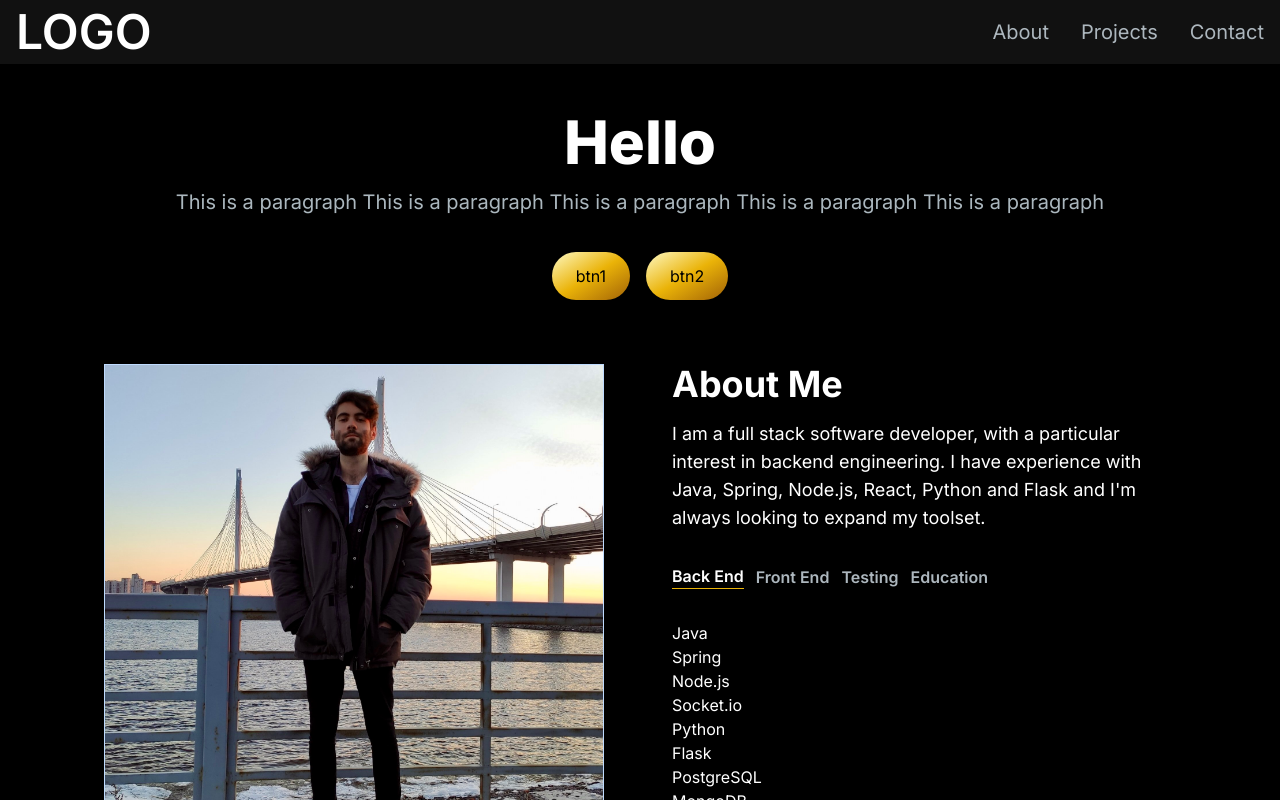
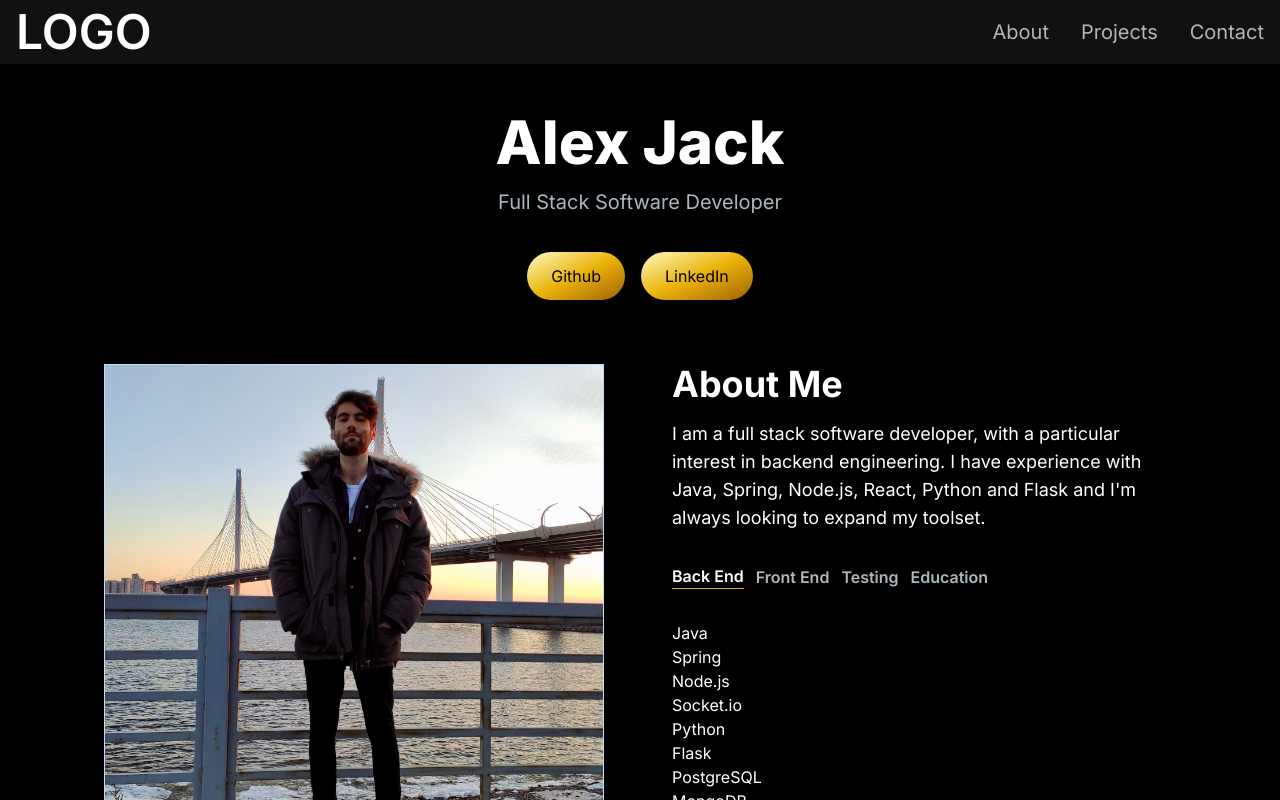
Before and after one commit to kcaj21/portfoliowebsite, a Next.js app: page / in a window 1280 px wide. Shown: the top 800 px of the page. Built offline with nearby package versions, Linux system fonts and the light colour scheme.

Commit message:
github and vercel links added

```diff
--- a/src/app/Components/HeroSection.jsx
+++ b/src/app/Components/HeroSection.jsx
@@ -6,13 +6,13 @@ const HeroSection = () => {
     <section>
     <div className='grid grid-cols-1 sm:grid-cols-12'>
         <div className='col-span-12 place-self-center text-center '>
-            <h1 className='text-white mb-4 text-4xl sm:text-5xl lg:text-6xl font-extrabold'>Hello</h1>
+            <h1 className='text-white mb-4 text-4xl sm:text-5xl lg:text-6xl font-extrabold'>Alex Jack</h1>
             <p className='text-[#ABB7BE] text-base sm:text-lg mb-6 lg:text-xl'>
-            This is a paragraph This is a paragraph This is a paragraph This is a paragraph This is a paragraph
+            Full Stack Software Developer
             </p>
             <div>
-                <button className='px-6 py-3 w-full sm:w-fit rounded-full mr-4 bg-gradient-to-br from-yellow-100 via-yellow-500 to-yellow-700 hover:text-slate-700 text-black'>btn1</button>
-                <button className='px-6 py-3 w-full sm:w-fit rounded-full bg-gradient-to-br from-yellow-100 via-yellow-500 to-yellow-700 hover:text-slate-700 text-black mt-3'>btn2</button>
+                <button className='px-6 py-3 w-full sm:w-fit rounded-full mr-4 bg-gradient-to-br from-yellow-100 via-yellow-500 to-yellow-700 hover:text-slate-700 text-black'>Github</button>
+                <button className='px-6 py-3 w-full sm:w-fit rounded-full bg-gradient-to-br from-yellow-100 via-yellow-500 to-yellow-700 hover:text-slate-700 text-black mt-3'>LinkedIn</button>
             </div>
         </div>
 
--- a/src/app/Components/ProjectCard.jsx
+++ b/src/app/Components/ProjectCard.jsx
@@ -1,8 +1,8 @@
-import { CodeBracketIcon } from '@heroicons/react/24/solid'
+import { CodeBracketIcon, EyeIcon } from '@heroicons/react/24/solid'
 import React from 'react'
 import Link from 'next/link'
 
-const ProjectCard = ({imgUrl, title, description }) => {
+const ProjectCard = ({imgUrl, title, description, gitUrl, previewUrl }) => {
   return (
     <div>
         <div
@@ -10,8 +10,11 @@ const ProjectCard = ({imgUrl, title, description }) => {
         style={{ background: `url(${imgUrl})`, backgroundSize: 'cover' }}
         >
             <div className='overlay items-center justify-center absolute top-0 left-0 w-full h-full bg-[#181818] bg-opacity-0 hidden group-hover:flex group-hover:bg-opacity-80 transition-all duration-500'>
-                <Link href='/' className='h-14 w-14 border-2 relative rounded-full border-[#ADB7BE] hover:border-white'>
-                <CodeBracketIcon className='h-10 w-10 text-[#ADB7BE] absolute top-1/2 left-1/2 transform -translate-x-1/2 -translate-y-1/2 cursor-pointer hover:white'/>
+                <Link href={gitUrl} className='h-14 w-14 mr-2 border-2 relative rounded-full border-[#ADB7BE] hover:border-white group/link'>
+                <CodeBracketIcon className=' h-10 w-10 text-[#ADB7BE] absolute top-1/2 left-1/2 transform -translate-x-1/2 -translate-y-1/2 cursor-pointer group-hover/link:text-white'/>
+                </Link>
+                <Link href={previewUrl}className='h-14 w-14 border-2 relative rounded-full border-[#ADB7BE] hover:border-white group/link'>
+                <EyeIcon className='h-10 w-10 text-[#ADB7BE] absolute top-1/2 left-1/2 transform -translate-x-1/2 -translate-y-1/2 cursor-pointer group-hover/link:text-white'/>
                 </Link>
             </div>
         </div>
--- a/src/app/Components/ProjectSection.jsx
+++ b/src/app/Components/ProjectSection.jsx
@@ -10,7 +10,9 @@ const projectsData = [
         title: 'Sketchwars',
         description: 'Group project - An online Multiplayer Game which is an homage to SketchParty',
         image: 'images/sketchwars-screenshot.jpeg',
-        tag: ['All', 'Web']
+        tag: ['All', 'Web'],
+        gitUrl: 'https://github.com/ravaldo/sketchwars.git',
+        previewUrl: 'https://sketchwars.vercel.app/'
     }
 ]
 
@@ -18,7 +20,7 @@ const ProjectSection = () => {
   return (
     <>
     <h2>My Projects</h2>
-    <div>{projectsData.map((project) => <ProjectCard key={project.id} title={project.title} description={project.description} imgUrl={project.image} /> )}</div>
+    <div>{projectsData.map((project) => <ProjectCard key={project.id} title={project.title} description={project.description} imgUrl={project.image} gitUrl={project.gitUrl} previewUrl={project.previewUrl} /> )}</div>
     </>
   )
 }
```
